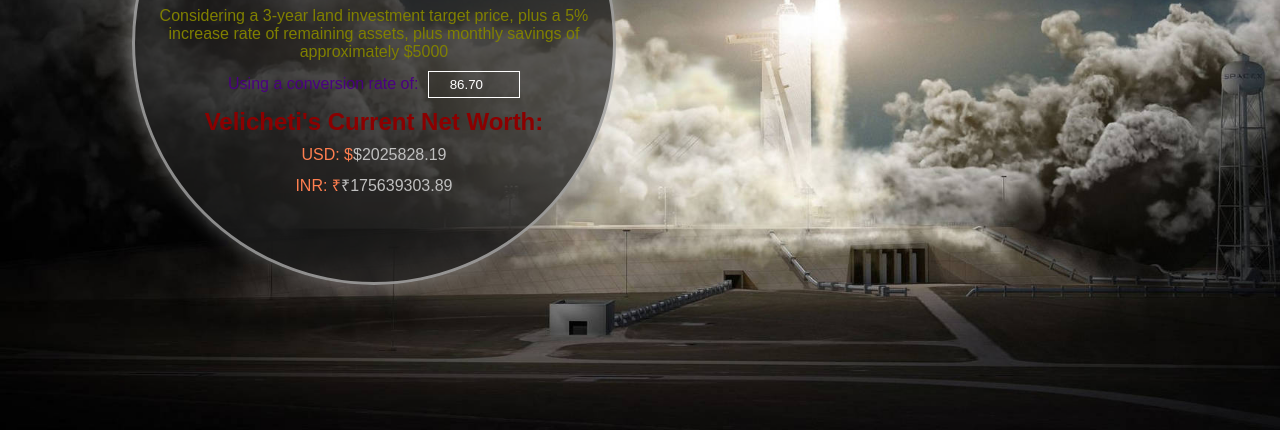
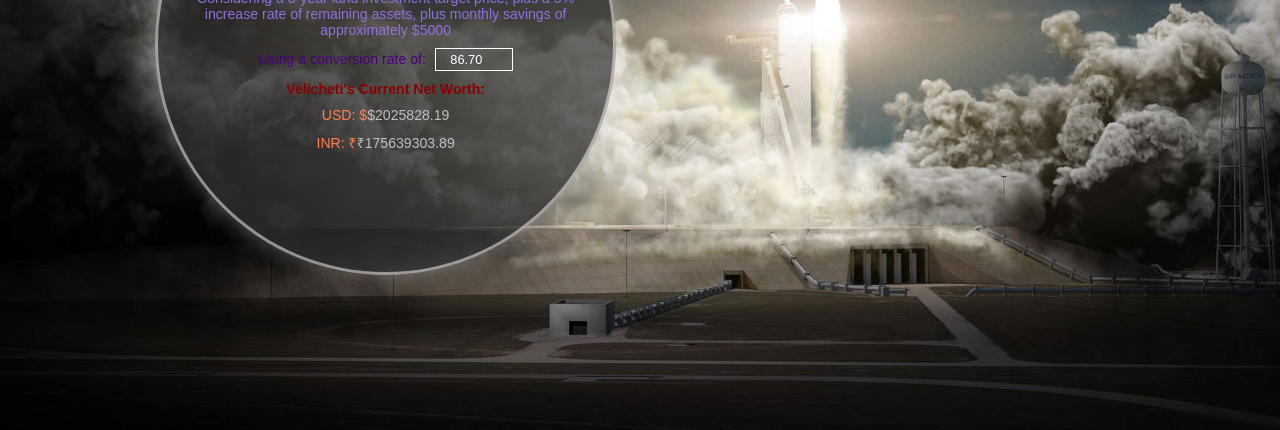
Before and after one commit to vkc99999/net-worth-calculator, a plain HTML site: page index.html in a window 1280 px wide. Shown: the part 370-800 px from the top of the page. Drawn offline with Linux system fonts and the light colour scheme.

Commit message:
Update style.css

```diff
--- a/style.css
+++ b/style.css
@@ -16,17 +16,18 @@ body {
     justify-content: center;
     align-items: center;
     gap: 5vw; /* Space between circles */
+    flex-wrap: wrap;
 }
 
-/* Bigger, Well-Fitting Circles */
+/* Circles (Now Bigger & Well-Fitting) */
 .container {
-    width: 35vw;  /* Increased size */
-    height: 35vw;
-    min-width: 320px;
-    min-height: 320px;
-    padding: 15px;
+    width: 34vw; /* Slightly bigger */
+    height: 34vw;
+    min-width: 300px;
+    min-height: 300px;
+    padding: 10px;
     border-radius: 50%;
-    background: rgba(30, 30, 30, 0.7); /* Dark Grey Transparent */
+    background: rgba(50, 50, 50, 0.7); /* Grey and translucent */
     display: flex;
     flex-direction: column;
     align-items: center;
@@ -37,28 +38,34 @@ body {
     box-shadow: 0px 0px 20px rgba(255, 255, 255, 0.3);
 }
 
-/* Color Themes for Text */
-h1 { color: #FFD700; }  /* Gold */
-h2 { color: #00FFFF; }  /* Cyan */
-p { color: #FF7F50; }  /* Coral */
-.summary-text { color: #808000; }  /* Olive */
-.conversion-label { color: #4B0082; }  /* Indigo */
-.net-worth { color: #8B0000; }  /* Dark Red */
-span { color: #C0C0C0; }  /* Silver */
-
-/* Adjust spacing */
+/* Ensure All Text Fits Inside Circles */
 h1, h2, p, .conversion-rate {
-    margin: 5px 0;
+    margin: 3px 0; /* Reduce space */
+    padding: 2px 8px;
+    font-size: 1.1vw;
+    text-align: center;
 }
 
+/* Custom Colors for Different Sentences */
+h1 { color: #FFD700; }  /* Gold */
+h2 { color: #00FF7F; }  /* Spring Green */
+p { color: #FF7F50; }  /* Coral */
+.summary-text { color: #9370DB; }  /* Mulberry */
+.conversion-label { color: #4B0082; }  /* Indigo */
+.net-worth { color: #8B0000; }  /* Maroon */
+span { color: #C0C0C0; }  /* Silver */
+label { color: #FF4500; }  /* Deep Orange */
+
+/* Adjust input box */
 input[type="number"] {
-    width: 80px;
-    padding: 5px;
+    width: 70px;
+    padding: 3px;
     margin-left: 5px;
     background: transparent;
     border: 1px solid white;
     color: white;
     text-align: center;
+    font-size: 1vw;
 }
 
 input[type="number"]:disabled {
```
